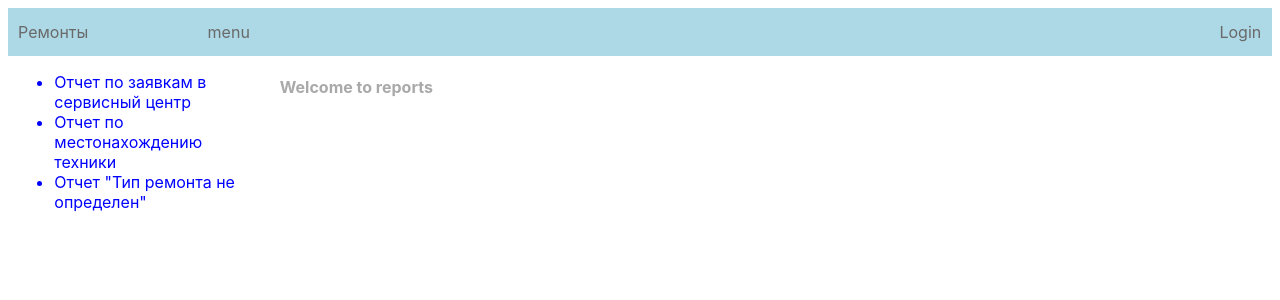
After one commit to pse17/repairs, a Django app: page /reports/ in a window 1280 px wide. The commit adds this page. Shown: the top 300 px of the page. Run offline with Django 3.2, Linux system fonts and the light colour scheme.

Commit message:
landing draft copy

```diff
--- a/repairs/settings.py
+++ b/repairs/settings.py
@@ -55,7 +55,7 @@ ROOT_URLCONF = 'repairs.urls'
 TEMPLATES = [
     {
         'BACKEND': 'django.template.backends.django.DjangoTemplates',
-        'DIRS': ['%s/templates/' % (BASE_DIR)],
+        'DIRS': ['%s\\templates\\' % (BASE_DIR)],
         'APP_DIRS': True,
         'OPTIONS': {
             'context_processors': [
--- a/reports/static/css/styles.css
+++ b/reports/static/css/styles.css
@@ -1,3 +1,41 @@
 @media print {
     div#header, div#sidebar, div#footer { display: none; }
 }
+html {
+    font-family: -apple-system, BlinkMacSystemFont, 'Segoe UI', Roboto, Oxygen, Ubuntu, Cantarell, 'Open Sans', 'Helvetica Neue', sans-serif;
+    font-size: 16px;
+    text-align: left;
+}
+header {
+    line-height: 3rem;
+    background-color: lightblue;
+    color: dimgrey;
+    width: 100%
+}
+.logo {
+    float: left;
+    width: 15%;
+    padding-left: 10px;
+}
+.navbar {
+    width: 60%;
+    display: inline-block;
+}
+.tool {
+    width: 23%;
+    display: inline-block;
+    text-align: right;
+}
+
+.sidebar {
+    float: left;
+    width: 20%;
+    padding-left: 0.5%;
+    color: blue;
+}
+.content {
+    float: left;
+    width: 76%;
+    padding-left: 1%;
+    color: darkgrey;
+}
--- a/reports/urls.py
+++ b/reports/urls.py
@@ -1,3 +1,7 @@
+''' Describe URLs for application reports'''
 from django.urls import path
+from .views import index
 
-urlpatterns = []
+urlpatterns = [
+    path('', index, name='index')
+]
--- a/reports/views.py
+++ b/reports/views.py
@@ -1,3 +1,8 @@
+''' Describe views application reports'''
 from django.shortcuts import render
 
 # Create your views here.
+
+def index(request):
+    ''' Home view'''
+    return render(request, 'reports/index.html', context={})
--- a/templates/base.html
+++ b/templates/base.html
@@ -11,17 +11,24 @@
 </head>
 
 <body>
-  <div class="header">
-    {% block header %} {% endblock %}
+  <header>
+    {% block header %}
+      <div class='logo'>Ремонты</div>
+      <div class="navbar">menu</div>
+      <div class="tool">Login</div>
+    {% endblock %}
+  </header>
+
+  <div class="sidebar">
+    {% block sidebar %}
+    {% endblock %}
   </div>
-  <div class="sidebar">
-    {% block sidebar %} {% endblock %}
+
+  <div class="content">
+    {% block content %}
+    {% endblock %}
   </div>
-  <div class="content">
-    {% block content %} {% endblock %}
-  </div>
-  <div class="footer">
-        {% block footer %} {% endblock %}
-      </div>
+
+  <footer>{% block footer %} {% endblock %}</footer>
 </body>
 </html>
--- /dev/null
+++ b/templates/reports/index.html
@@ -0,0 +1,5 @@
+{% extends "reports/reports.html" %}
+
+{% block content %}
+  <h4>Welcome to reports</h4>
+{% endblock content %}
--- /dev/null
+++ b/templates/reports/reports.html
@@ -0,0 +1,8 @@
+{% extends "base.html" %}
+{% block sidebar %}
+<ul>
+    <li>Отчет по заявкам в сервисный центр</li>
+    <li>Отчет по местонахождению техники</li>
+    <li>Отчет "Тип ремонта не определен"</li>
+  </ul>
+{% endblock %}
```
